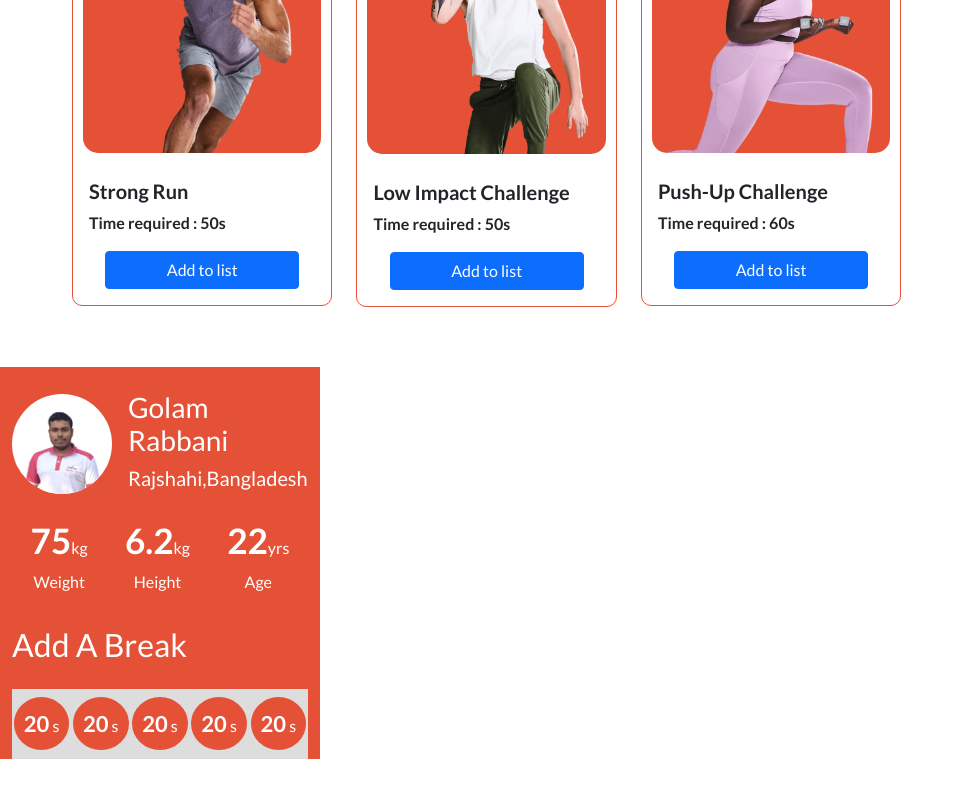
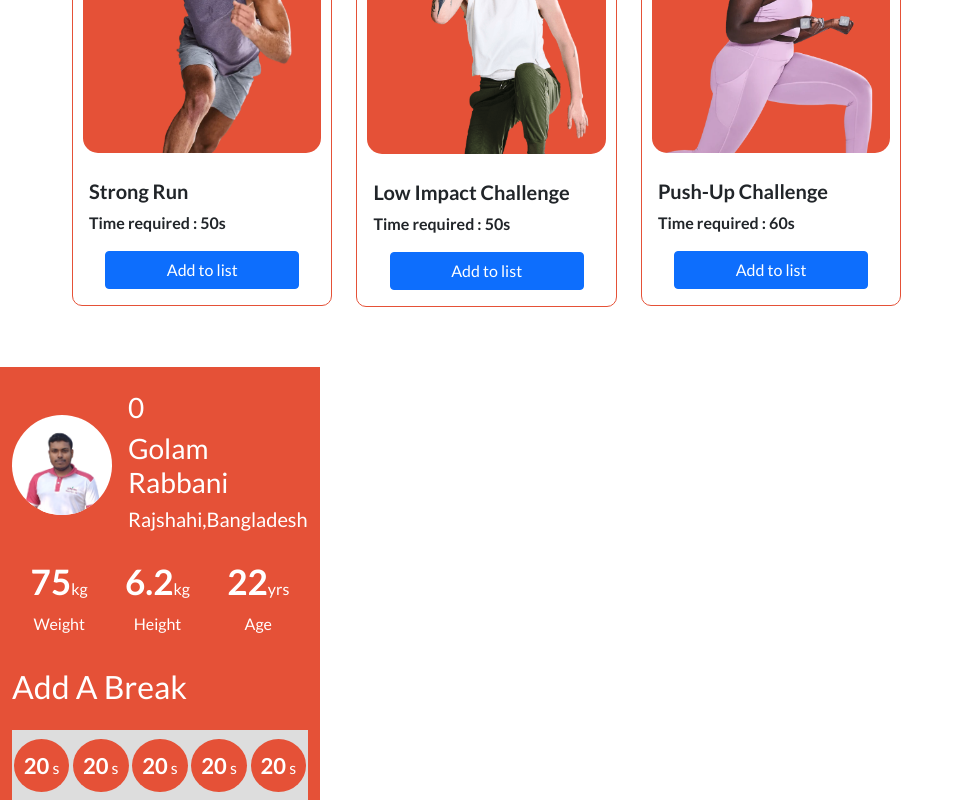
Before and after one commit to golamrabbani93/workout-world, a React (Create React App) app: page / in a window 1280 px wide. Shown: the part 804-1604 px from the top of the page, without its empty margins (0-964 px from the left). Before the commit the page ends 1563 px from the top, so only its background shows below. Built offline with nearby package versions, Linux system fonts and the light colour scheme.

Commit message:
sum total exercise time

```diff
--- a/src/components/Exercise/Exercise.js
+++ b/src/components/Exercise/Exercise.js
@@ -1,9 +1,9 @@
 import React from 'react';
 import './Exercise.css';
 const Exercise = (props) => {
-	console.log(props.exercise);
-	const {name, img, time} = props.exercise;
-	console.log(img);
+	const {addToList, exercise} = props;
+
+	const {name, img, time} = exercise;
 	return (
 		<div className="col">
 			<div className="card">
@@ -18,7 +18,12 @@ const Exercise = (props) => {
 					<p className="card-text fw-bold">Time required : {time}s</p>
 				</div>
 				<div className="list-btn">
-					<button className="btn btn-primary w-75 d-block m-auto mb-3">Add to list</button>
+					<button
+						onClick={() => addToList(exercise)}
+						className="btn btn-primary w-75 d-block m-auto mb-3"
+					>
+						Add to list
+					</button>
 				</div>
 			</div>
 		</div>
--- a/src/components/Exercises/Exercises.js
+++ b/src/components/Exercises/Exercises.js
@@ -10,8 +10,24 @@ const Exercises = () => {
 			.then((res) => res.json())
 			.then((data) => setExercizes(data));
 	}, []);
-	const exercizeTime = (time) => {
-		console.log(time);
+
+	// let [news, setNews] = useState([]);
+	// const loadNewsData = (id, name) => {
+	// 	setNews(id);
+	// };
+
+	// useEffect(() => {
+	// 	const url = `https://openapi.programming-hero.com/api/news/category/${news}`;
+	// 	console.log('🚀 ~ file: Menus.js ~ line 12 ~ useEffect ~ r', url);
+	// 	fetch(url)
+	// 		.then((res) => res.json())
+	// 		.then((data) => console.log(data.data));
+	// }, [news]);
+	const [totalList, setTotalList] = useState([]);
+
+	const addToList = (list) => {
+		const newList = [...totalList, list];
+		setTotalList(newList);
 	};
 	return (
 		<div className="exercize-container">
@@ -19,18 +35,15 @@ const Exercises = () => {
 				<div className="row">
 					<div className="col-xl-8">
 						<h2 className="mb-5">Select today’s exercise</h2>
+						{/* <h2>{totalTime}</h2> */}
 						<div className="row row-cols-1 row-cols-md-3 g-4">
 							{exercizes.map((exercise) => (
-								<Exercise
-									exercise={exercise}
-									key={exercise.id}
-									exercizeTime={exercizeTime}
-								></Exercise>
+								<Exercise exercise={exercise} key={exercise.id} addToList={addToList}></Exercise>
 							))}
 						</div>
 					</div>
 					<div className="col-xl-3">
-						<Profile></Profile>
+						<Profile totalList={totalList}></Profile>
 					</div>
 				</div>
 			</div>
--- a/src/components/Profile/Profile.js
+++ b/src/components/Profile/Profile.js
@@ -3,7 +3,14 @@ import Break from '../Break/Break';
 import Fitness from '../Fitness/Fitness';
 import profileImage from './mypng.png';
 import './Profile.css';
-const Profile = () => {
+const Profile = (props) => {
+	const {totalList} = props;
+	let total = 0;
+	for (const totalTime of totalList) {
+		total = total + totalTime.time;
+	}
+
+	console.log('🚀 ~ file: Profile.js ~ line 8 ~ Profile ~ totals', totalList);
 	return (
 		<div>
 			<div className="profile d-flex align-items-center justify-content-center pt-4">
@@ -11,6 +18,7 @@ const Profile = () => {
 					<img src={profileImage} alt="" />
 				</div>
 				<div className="profile-data ms-3 text-white">
+					<h3>{total}</h3>
 					<h3>Golam Rabbani</h3>
 					<h5>Rajshahi,Bangladesh</h5>
 				</div>
```
